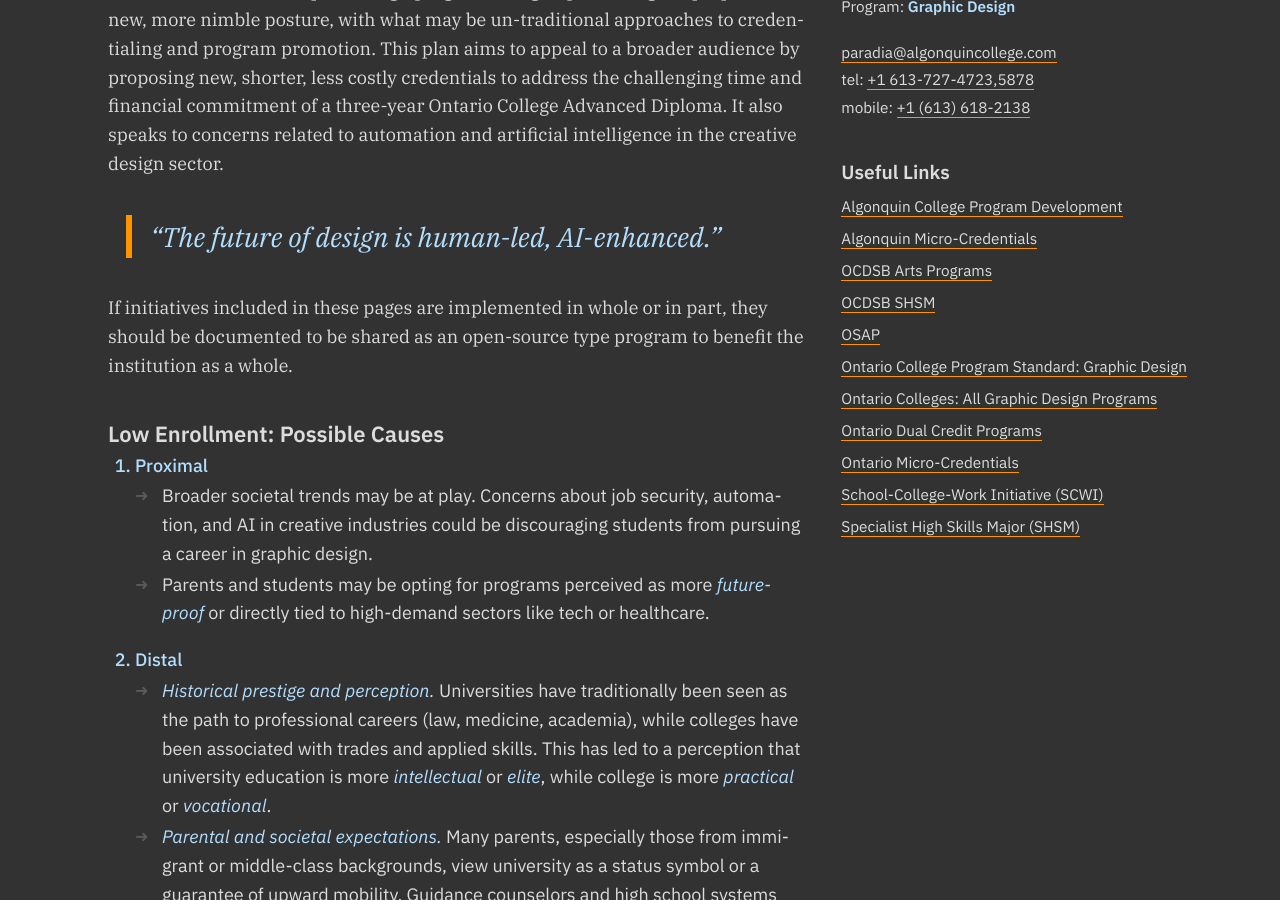
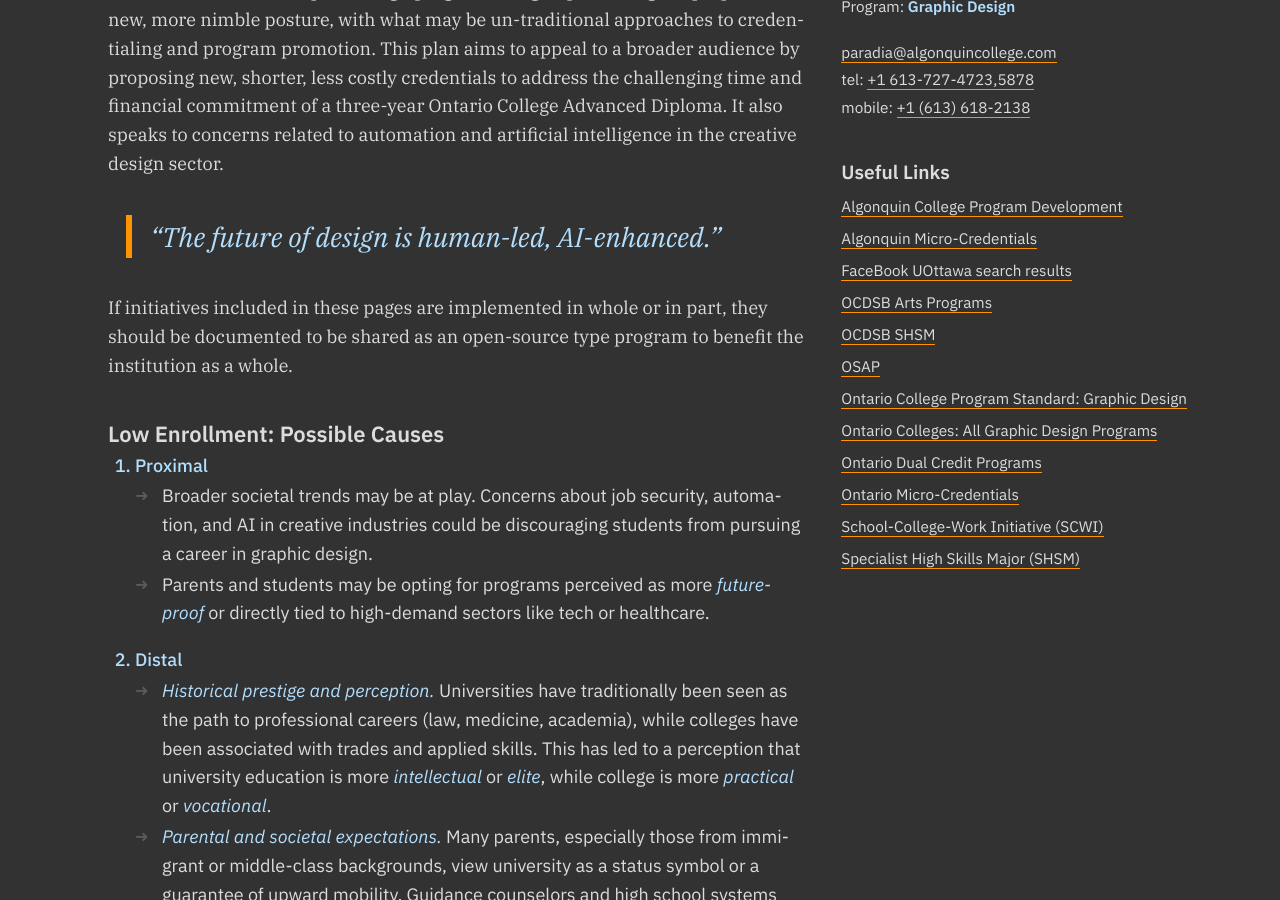
Before and after one commit to AlainParadis/program-transformation, a Jekyll site: the page built from index.md, in a window 1280 px wide and 900 px high, scrolled down 306 px. Built offline with Jekyll 4.4.1, drawn with Linux system fonts in a browser that asks for light colours.

Commit message:
add links to links list

```diff
--- a/_data/sitewide.yml
+++ b/_data/sitewide.yml
@@ -121,3 +121,5 @@ links:
     url: "https://www.ontariocolleges.ca/en/programs?q=Graphic%20Design&page=0"
   - title: "Algonquin College Program Development"
     url: "https://www.algonquincollege.com/academic-development/"
+  - title: "FaceBook UOttawa search results"
+    url: "https://www.facebook.com/search/pages/?q=uottawa%20arts&sde=AbrggujvjMyXR74p7wCRmi0L_zu0jmOyUZzf8HGUjsoFR3AgjBZh7C6nMHBmYpwZR4RMZiAkOHyu6RQidk6huyHE"
```
